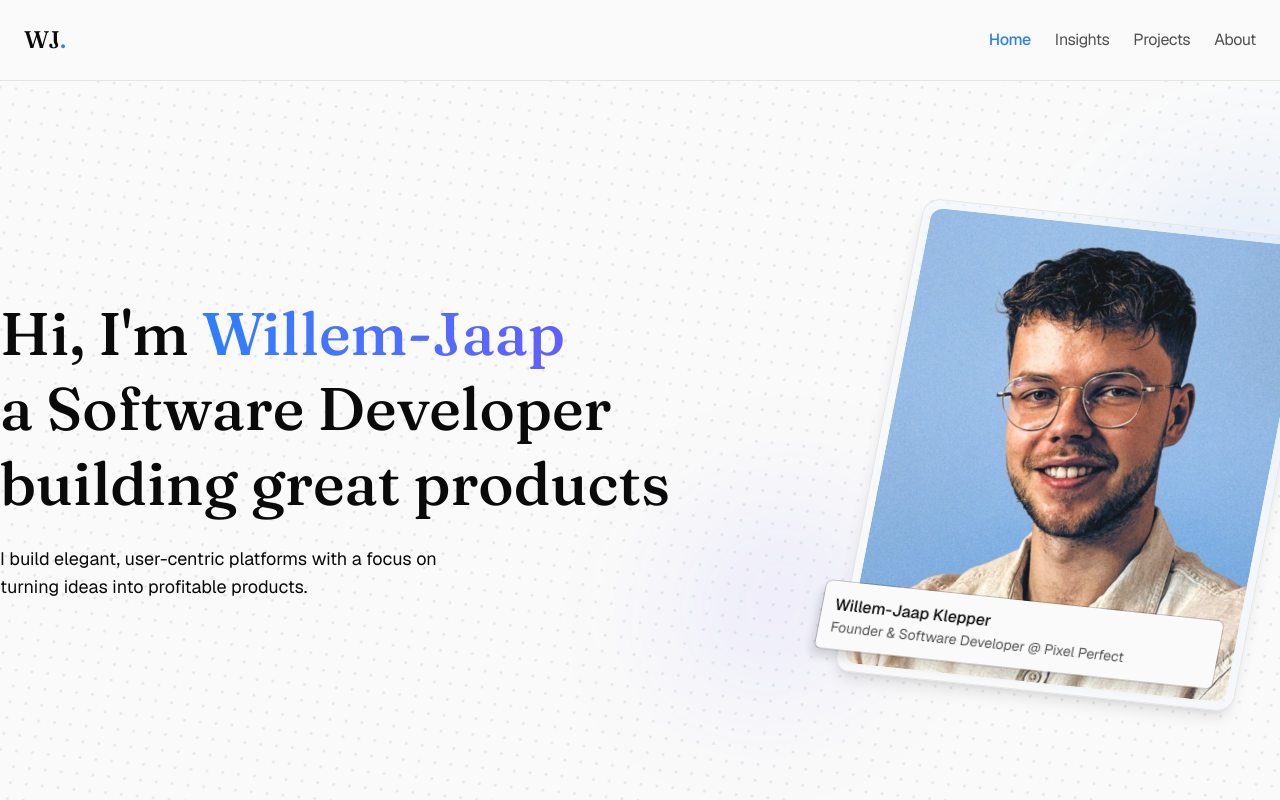
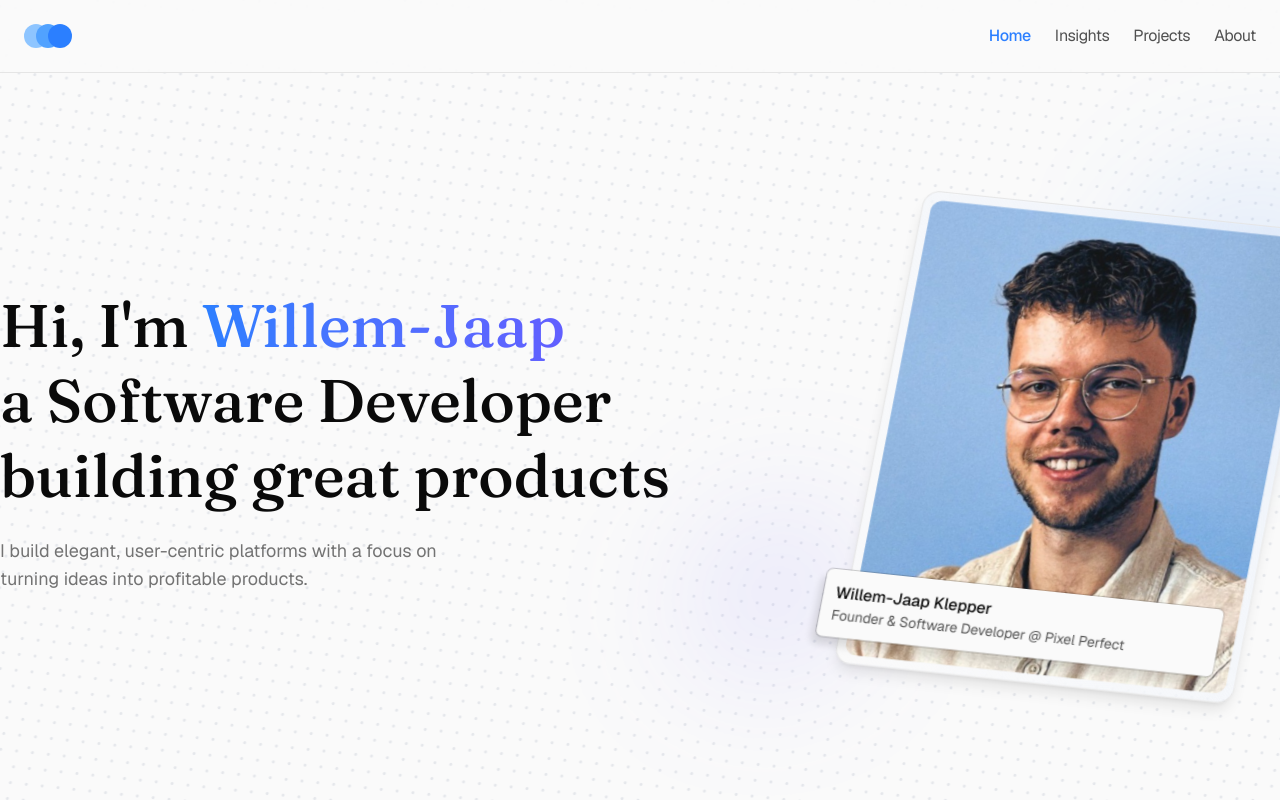
Before and after one commit to Willem-Jaap/website, a Next.js app: page / in a window 1280 px wide. Shown: the top 800 px of the page. Built offline with nearby package versions, Linux system fonts and the light colour scheme; no server answers.

Commit message:
feat: add hero, logo

```diff
--- a/src/app/layout.tsx
+++ b/src/app/layout.tsx
@@ -3,7 +3,7 @@ import { Geist, Fraunces, JetBrains_Mono } from 'next/font/google';
 import type { PropsWithChildren } from 'react';
 import { Analytics } from '@vercel/analytics/next';
 
-import { Header } from '~components/header';
+import { Header } from '~modules/blocks/header/header';
 import cn from '~utils/cn';
 import '~styles/global.css';
 
--- a/src/app/page.tsx
+++ b/src/app/page.tsx
@@ -1,48 +1,9 @@
-import Image from 'next/image';
+import { Hero } from '~modules/blocks/hero/hero';
 
 const Page = () => {
     return (
         <>
-            <div class="-inset-1/4 -skew-x-7 absolute h-[200%] w-[200%] rotate-4 skew-y-2 bg-[radial-gradient(#e5e7eb_1px,transparent_2px)] [background-size:16px_16px]"></div>
-            <div className="relative mx-auto mt-32 flex max-w-7xl items-center gap-12">
-                <div className="flex flex-[1.3] flex-col gap-6">
-                    <h1 className="font-medium font-serif text-4xl leading-tight md:text-5xl lg:text-6xl">
-                        Hi, I'm{' '}
-                        <span className=" animate-text-gradient bg-[300%] bg-gradient-to-r from-blue-500 to-indigo-500 bg-clip-text text-transparent">
-                            Willem-Jaap
-                        </span>
-                        <br />a Software Developer
-                        <br />
-                        building great products
-                    </h1>
-                    <p className="max-w-md text-lg text-muted-foreground">
-                        I build elegant, user-centric platforms with a focus on turning ideas into
-                        profitable products.
-                    </p>
-                </div>
-                <div className="-skew-x-7 relative flex-1 rotate-4 skew-y-2 scale-75 lg:scale-100">
-                    <div className="-top-16 -right-16 absolute h-64 w-64 rounded-full bg-blue-500/10 blur-3xl" />
-                    <div className="-bottom-8 -left-8 absolute h-48 w-48 rounded-full bg-indigo-500/10 blur-3xl" />
-
-                    <div className="relative ml-auto flex w-3/4 flex-col gap-3 rounded-2xl border border-neutral-200 bg-gradient-to-tr from-neutral-50 to-blue-500/5 p-2 shadow-lg">
-                        <Image
-                            src="/assets/images/willem-jaap.jpeg"
-                            alt="Willem-Jaap"
-                            width={800}
-                            height={800}
-                            priority
-                            quality={100}
-                            className="aspect-[1/1.2] h-auto w-full rounded-xl object-cover"
-                        />
-                        <div className="hover:-translate-y-1 hover:-translate-x-1 absolute right-6 bottom-5 z-10 w-full overflow-hidden rounded-md bg-neutral-50 bg-weak p-3 shadow-[0_0_0_1px_#00000033,-4px_8px_8px_0_#00000022] transition duration-300 will-change-transform hover:shadow-[0_0_0_1px_#00000033,-6px_12px_16px_0_#00000022]">
-                            <p className="font-medium">Willem-Jaap Klepper</p>
-                            <p className="text-neutral-600 text-sm">
-                                Founder & Software Developer @ Pixel Perfect
-                            </p>
-                        </div>
-                    </div>
-                </div>
-            </div>
+            <Hero />
         </>
     );
 };
--- a/src/modules/core/components/header.tsx
+++ b/src/modules/blocks/header/header.tsx
@@ -2,6 +2,7 @@
 
 import Link from 'next/link';
 import { usePathname } from 'next/navigation';
+import { Logo } from '~components/logo';
 import cn from '~utils/cn';
 
 const items = [
@@ -15,9 +16,7 @@ const Header = () => {
     const pathname = usePathname();
     return (
         <header className="sticky top-0 z-50 flex justify-between border-neutral-200 border-b bg-neutral-50/80 px-4 py-6 backdrop-blur-md md:px-6">
-            <Link href="/" className="font-medium font-serif text-2xl">
-                WJ<span className="text-blue-500">.</span>
-            </Link>
+            <Logo href="/" />
             <nav className="hidden items-center gap-6 md:flex">
                 {items.map(item => (
                     <Link
--- /dev/null
+++ b/src/modules/blocks/hero/hero.tsx
@@ -0,0 +1,49 @@
+import Image from 'next/image';
+
+const Hero = () => {
+    return (
+        <>
+            <div className="-inset-1/4 -skew-x-7 absolute h-[200%] w-[200%] rotate-4 skew-y-2 bg-[radial-gradient(#e5e7eb_1px,transparent_2px)] [background-size:16px_16px]" />
+            <div className="relative mx-auto mt-32 flex max-w-7xl items-center gap-12">
+                <div className="flex flex-[1.3] flex-col gap-6">
+                    <h1 className="font-medium font-serif text-4xl leading-tight md:text-5xl lg:text-6xl">
+                        Hi, I'm{' '}
+                        <span className=" animate-text-gradient bg-[300%] bg-gradient-to-r from-blue-500 to-indigo-500 bg-clip-text text-transparent">
+                            Willem-Jaap
+                        </span>
+                        <br />a Software Developer
+                        <br />
+                        building great products
+                    </h1>
+                    <p className="max-w-md text-lg text-neutral-500">
+                        I build elegant, user-centric platforms with a focus on turning ideas into
+                        profitable products.
+                    </p>
+                </div>
+                <div className="-skew-x-7 relative flex-1 rotate-4 skew-y-2 scale-75 lg:scale-100">
+                    <div className="-top-16 -right-16 absolute h-64 w-64 rounded-full bg-blue-500/10 blur-3xl" />
+                    <div className="-bottom-8 -left-8 absolute h-48 w-48 rounded-full bg-indigo-500/10 blur-3xl" />
+                    <div className="relative ml-auto flex w-3/4 flex-col gap-3 rounded-2xl border border-neutral-200 bg-gradient-to-tr from-neutral-50 to-blue-500/5 p-2 shadow-lg backdrop-blur-3xl">
+                        <Image
+                            src="/assets/images/willem-jaap.jpeg"
+                            alt="Willem-Jaap"
+                            width={800}
+                            height={800}
+                            priority
+                            quality={100}
+                            className="aspect-[1/1.2] h-auto w-full rounded-xl object-cover"
+                        />
+                        <div className="hover:-translate-y-1 hover:-translate-x-1 absolute right-6 bottom-6 z-10 w-full overflow-hidden rounded-md bg-neutral-50 bg-weak p-3 shadow-[0_0_0_1px_#00000033,-4px_8px_8px_0_#00000022] transition duration-300 hover:shadow-[0_0_0_1px_#00000033,-6px_12px_16px_0_#00000022]">
+                            <p className="font-medium">Willem-Jaap Klepper</p>
+                            <p className="text-neutral-600 text-sm">
+                                Founder & Software Developer @ Pixel Perfect
+                            </p>
+                        </div>
+                    </div>
+                </div>
+            </div>
+        </>
+    );
+};
+
+export { Hero };
--- /dev/null
+++ b/src/modules/core/components/logo.tsx
@@ -0,0 +1,91 @@
+'use client';
+
+import { type MouseEvent as ReactMouseEvent, useRef } from 'react';
+
+import gsap from 'gsap';
+import Link from 'next/link';
+import cn from '~utils/cn';
+
+interface Props {
+    noDrag?: boolean;
+    href?: string;
+}
+
+const Logo = ({ noDrag = false, href }: Props) => {
+    const firstBallRef = useRef<HTMLDivElement>(null);
+    const secondBallRef = useRef<HTMLDivElement>(null);
+    const thirdBallRef = useRef<HTMLDivElement>(null);
+
+    const onDrag = (e: MouseEvent) => {
+        if (noDrag) return;
+        e.preventDefault();
+        const firstBall = firstBallRef.current;
+        const secondBall = secondBallRef.current;
+        const thirdBall = thirdBallRef.current;
+
+        // Translate balls in direction of mouse, first ball moves the most, third ball moves the least
+        gsap.to(firstBall, { x: e.clientX / 30, y: e.clientY / 30 });
+        gsap.to(secondBall, { x: e.clientX / 20, y: e.clientY / 20 });
+        gsap.to(thirdBall, { x: e.clientX / 10, y: e.clientY / 10 });
+    };
+
+    const onMouseDown = (e: ReactMouseEvent) => {
+        e.preventDefault();
+        window.addEventListener('mousemove', onDrag);
+        window.addEventListener('mouseup', onMouseUp);
+    };
+
+    const onMouseUp = (e: MouseEvent) => {
+        e.preventDefault();
+        window.removeEventListener('mousemove', onDrag);
+
+        // Reset balls to original position
+        const firstBall = firstBallRef.current;
+        const secondBall = secondBallRef.current;
+        const thirdBall = thirdBallRef.current;
+
+        gsap.to(firstBall, { x: 0, y: 0, ease: 'elastic.out(1, 0.3)', duration: 1 });
+        gsap.to(secondBall, { x: 0, y: 0, ease: 'elastic.out(1, 0.3)', duration: 1 });
+        gsap.to(thirdBall, { x: 0, y: 0, ease: 'elastic.out(1, 0.3)', duration: 1 });
+    };
+
+    const onClick = () => {
+        // Translate balls up and down to simulate a click
+        const firstBall = firstBallRef.current;
+        const secondBall = secondBallRef.current;
+        const thirdBall = thirdBallRef.current;
+
+        gsap.to(firstBall, { y: -10 });
+        gsap.to(secondBall, { y: -10, delay: 0.1 });
+        gsap.to(thirdBall, { y: -10, delay: 0.2 });
+        gsap.to(firstBall, { y: 0, ease: 'elastic.out(1, 0.3)', duration: 0.8, delay: 0.1 });
+        gsap.to(secondBall, { y: 0, ease: 'elastic.out(1, 0.3)', duration: 0.8, delay: 0.2 });
+        gsap.to(thirdBall, { y: 0, ease: 'elastic.out(1, 0.3)', duration: 0.8, delay: 0.3 });
+    };
+
+    const Component = href ? Link : 'div';
+    const componentProps = href ? { href } : {};
+
+    return (
+        // @ts-expect-error Either Link or div
+        <Component
+            className={cn('z-40 flex items-center justify-center', {
+                'cursor-pointer': href,
+            })}
+            onClick={onClick}
+            {...componentProps}
+        >
+            <div ref={firstBallRef} className="z-[40] h-6 w-6 rounded-full bg-blue-300" />
+            <div ref={secondBallRef} className="-ml-3 z-[41] h-6 w-6 rounded-full bg-blue-400" />
+            <div
+                ref={thirdBallRef}
+                className={cn('-ml-3 z-[42] h-6 w-6 rounded-full bg-blue-500', {
+                    'cursor-grab': !noDrag,
+                })}
+                onMouseDown={onMouseDown}
+            />
+        </Component>
+    );
+};
+
+export { Logo };
--- a/tsconfig.json
+++ b/tsconfig.json
@@ -23,7 +23,8 @@
         "paths": {
             "~app/*": ["src/app/*"],
             "~components/*": ["src/modules/core/components/*"],
-            "~hooks/*": ["src/hooks/*"],
+            "~hooks/*": ["src/modules/core/hooks/*"],
+            "~modules/*": ["src/modules/*"],
             "~locales/*": ["src/locales/*"],
             "~styles/*": ["src/styles/*"],
             "~tests/*": ["src/tests/*"],
```
